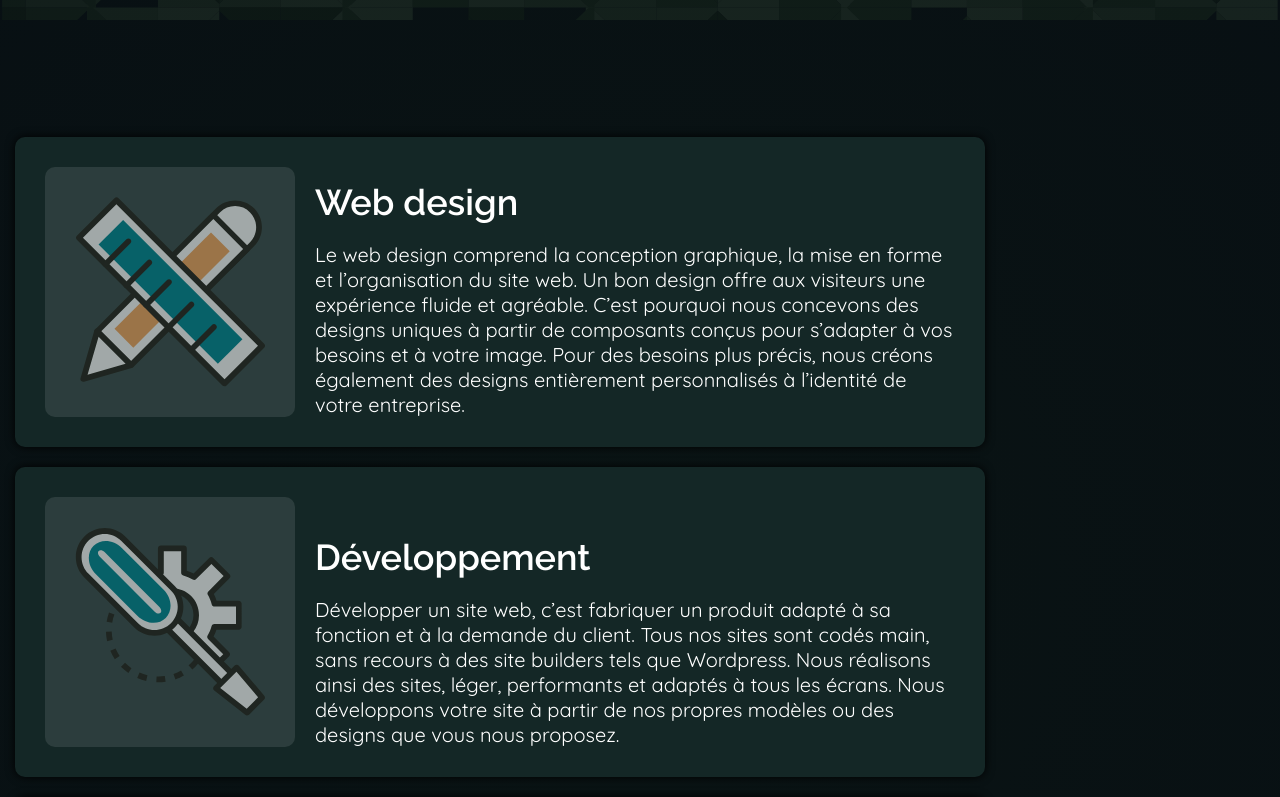
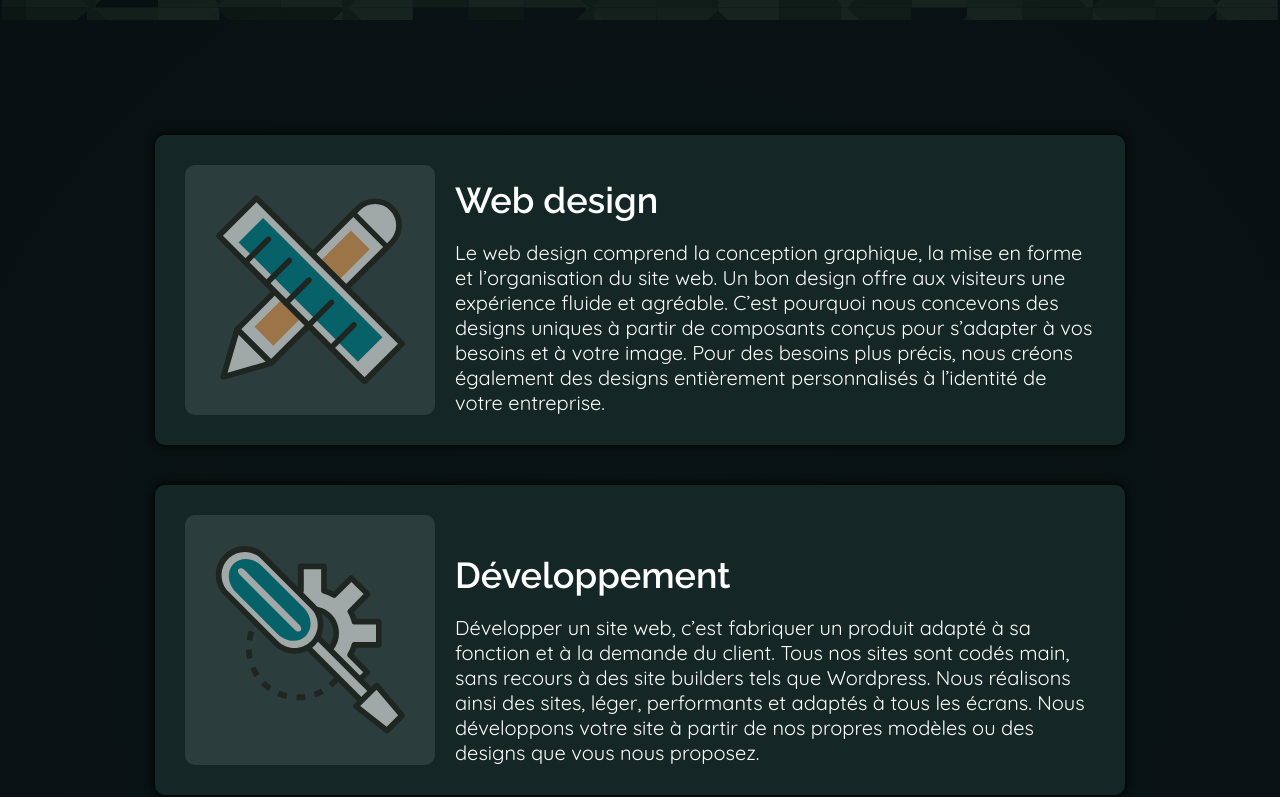
Before and after one commit to Posoroko/Monsieur-Edgar, a Nuxt app: page /services in a window 1280 px wide. Shown: the part 460-1257 px from the top of the page. Built offline with nearby package versions, Linux system fonts and the light colour scheme.

Commit message:
corrections

```diff
--- a/assets/css/utility.css
+++ b/assets/css/utility.css
@@ -34,6 +34,9 @@
 .gap20 {gap: 20px;}
 .gap25 {gap: 25px;}
 .gap30 {gap: 30px;}
+.gap35 {gap: 35px;}
+.gap40 {gap: 40px;}
+.gap45 {gap: 45px;}
 .gap50 {gap: 50px;}
 
 .centered {display: grid;place-items: center;}
--- a/components/TarifsBoard/TarifsBoardCard.vue
+++ b/components/TarifsBoard/TarifsBoardCard.vue
@@ -34,10 +34,14 @@
                         <span class="specLineContentText flex alignCenter gap10">
                             <span class="specLineText raleway">{{ spec.text }}</span>
                         </span>
+                        <a href="#detailBox"></a>
                         <span class="specLineIcon iconOutlined specCheck centered">check_circle</span>
                     </span>
                 </li>
             </ul>
+        </div>
+        <div class="detailBox centered">
+            <p class="button1 textAlignCenter">en savoir plus ...</p>
         </div>
     </div>
 </template>
--- a/pages/services/index.vue
+++ b/pages/services/index.vue
@@ -10,7 +10,7 @@
         </div>
     </header>
 
-    <main class="serviceCardBox shortWidth flex column gap20 marTop150">
+    <main class="serviceCardBox shortWidth flex column gap40">
         <ServiceCardMain :title="services.design.title" :text="services.design.text">
             <template #icon>
                 <IconDesign />
@@ -68,6 +68,10 @@ const services = {
 </script>
 
 <style scoped>
+.serviceCardBox {
+    margin: auto;
+    margin-top: 100px;
+}
 .serviceTitle {
     font-size: 24px;
     font-weight: 600;
--- a/pages/tarifs.vue
+++ b/pages/tarifs.vue
@@ -16,13 +16,15 @@ import { TarifsBoardMain } from '~/.nuxt/components';
     </header>
 
     <main class="tarifMain mainWidth flex column alignCenter">
+        <TarifsBoardMain />
+
         <section class="mainWidth flex justifyCenter marTop50">
             <ul class="smallWidth flex column gap20">
                 <li class="marTop50">
                     <h3 class="bodyH3">Sites standards</h3>
                     <p class="marTop5 bodyText">
                         L’offre standard comporte : une page d’accueil, une page à propos présentant votre activité, une page détaillant chacun de vos services, ainsi qu’une page contact avec un formulaire de demande d’informations.
-    Vous choisissez un modèle de site standard parmi notre offre et nous y injectons l'image de votre entreprise en y intégrant vos textes et vos photos.
+                        Vous choisissez un modèle de site standard parmi notre offre et nous y injectons l'image de votre entreprise en y intégrant vos textes et vos photos.
 
                     </p>
                 </li>
@@ -31,8 +33,8 @@ import { TarifsBoardMain } from '~/.nuxt/components';
                     <h3 class="bodyH3">Sites premiums</h3>
                     <p class="marTop5 bodyText">
                         En plus des pages de l’offre standard, les sites premium incluent une page supplémentaire pour rendre votre site plus vivant. Vous avez le choix parmi les pages suivantes : page actualité, agenda, blog, galerie photos ou portfolio. Grâce à votre espace administrateur facile à prendre en main, vous pouvez alimenter en contenu votre site et partager votre activité avec vos visiteurs.
-    Vous choisissez un modèle de site premium parmi notre offre et nous y injectons l'image de votre entreprise en y intégrant vos textes et vos photos.
-    Vous avez également la possibilité d’ajouter toute autre page nécessaire à vos besoins (frais supplémentaires).
+                        Vous choisissez un modèle de site premium parmi notre offre et nous y injectons l'image de votre entreprise en y intégrant vos textes et vos photos.
+                        Vous avez également la possibilité d’ajouter toute autre page nécessaire à vos besoins (frais supplémentaires).
 
                     </p>
 
@@ -48,12 +50,14 @@ import { TarifsBoardMain } from '~/.nuxt/components';
         </section>
 
 
-        <TarifsBoardMain />
+
     </main>
 </template>
 
 <style scoped>
-
+.tarifUl li{
+    width: 30%;
+}
 .tarifsHeaderContent {
     width: min(750px, 90vw);
 
```
